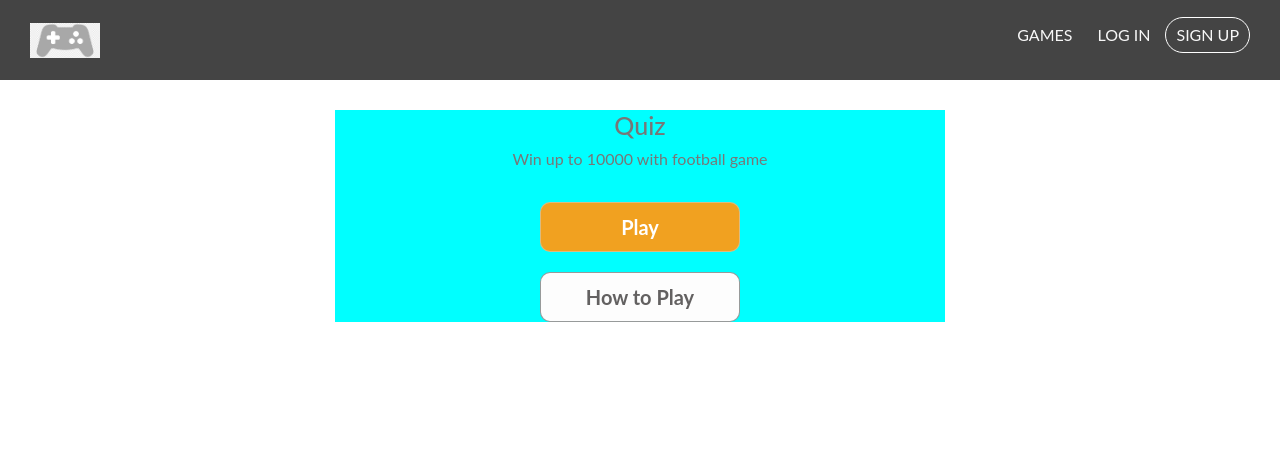
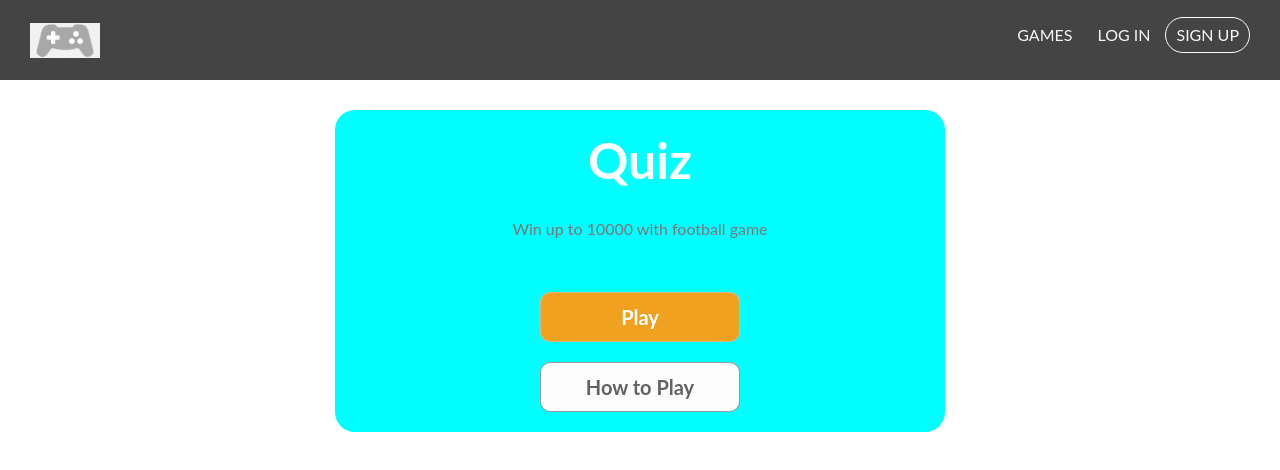
Before and after one commit to zmekonnen251/node-game-client, a React (Create React App) app: page /play/1 in a window 1280 px wide. Shown: the top 470 px of the page. Built offline with nearby package versions, Linux system fonts and the light colour scheme.

Commit message:
Fix play button and how to play

```diff
--- a/src/features/Game/GameStyle/choiceGame.css
+++ b/src/features/Game/GameStyle/choiceGame.css
@@ -112,6 +112,15 @@
     flex-direction: column;
     justify-content: center;
     align-items: center;
+    padding: 20px;
+    gap: 20px;
+    border-radius: 20px;
+}
+
+.play-container h1 {
+    font-size: 50px;
+    font-weight: bold;
+    color: white;
 }
 
 
--- a/src/features/Game/gamePlay.js
+++ b/src/features/Game/gamePlay.js
@@ -4,7 +4,7 @@ export default function GamePlay({ playHandler, gameResult}) {
     return (
         <div className='play-container'>
           <h1>Quiz</h1>
-          {gameResult ? <h1>Game Result: {gameResult}/3</h1> : null}
+          {gameResult ? <h2>Game Result: {gameResult}/3</h2> : null}
           <p>Win up to 10000 with football game</p>
           <div className='play-buttons'>
               <button className="play__button" onClick={playHandler}>Play</button>
```
